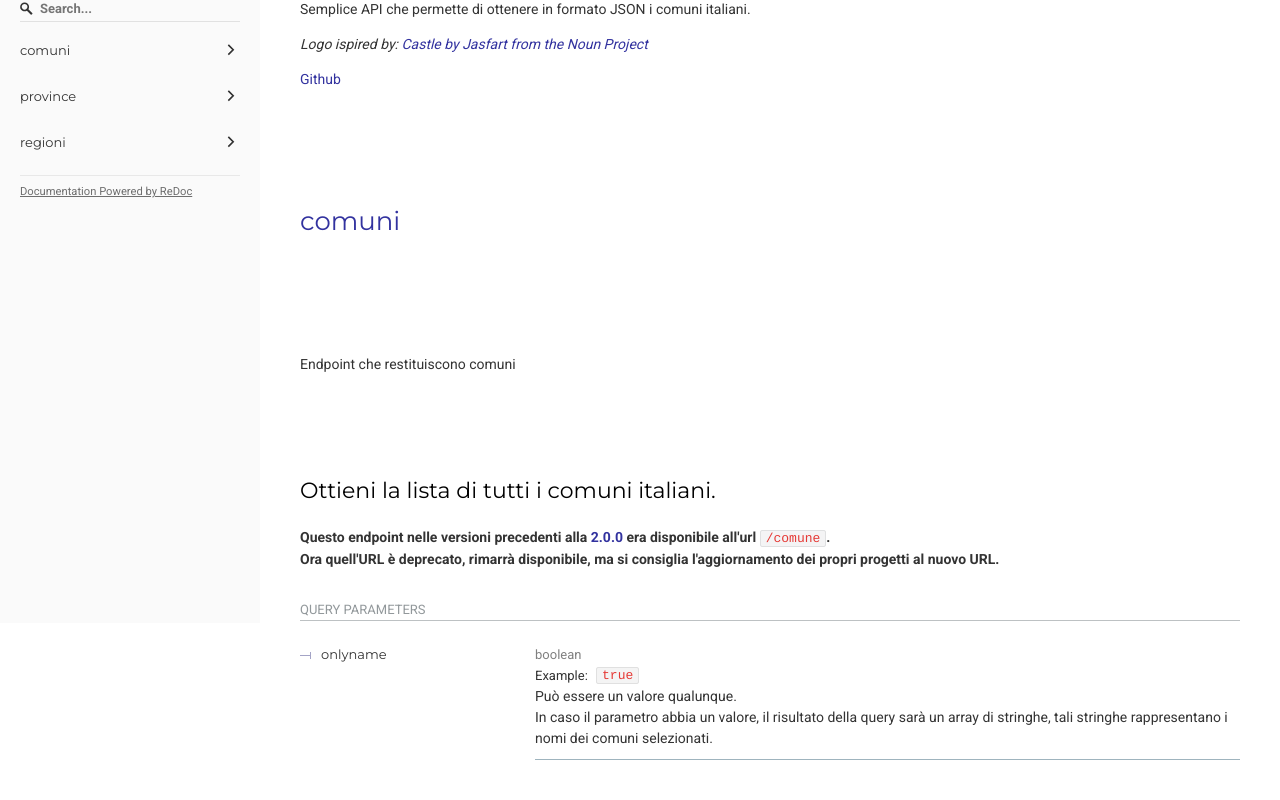
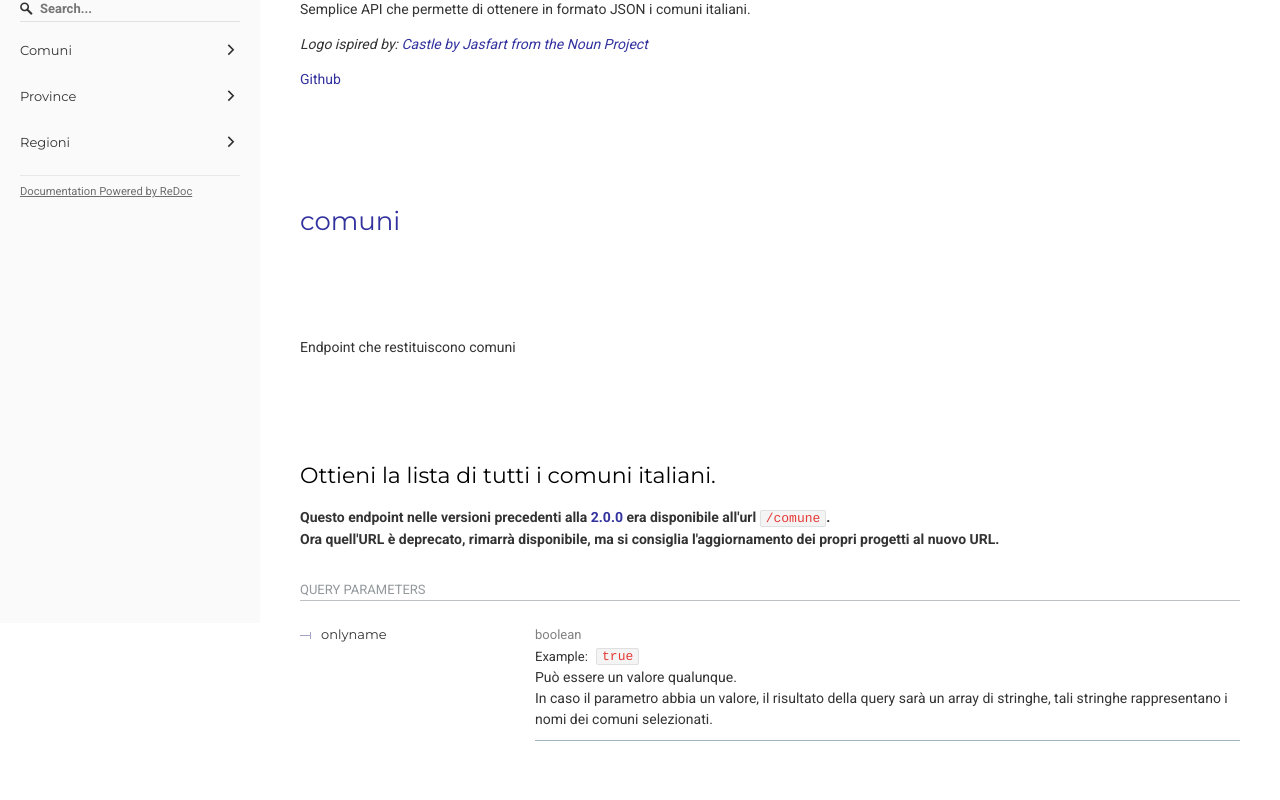
Before and after one commit to Samurai016/Comuni-ITA-legacy, a website: page docs/index.html in a window 1280 px wide. Shown: the part 177-977 px from the top of the page. Drawn offline with Linux system fonts and the light colour scheme.

Commit message:
Updated docs styling

```diff
--- /dev/null
+++ b/docs/css/style.css
@@ -0,0 +1,30 @@
+body{
+    margin: 0;
+    padding: 0;
+}
+
+body .sc-1ypz5kk-0{
+    padding: 40% 0;
+}
+
+.sc-6itmo6-0 {
+    padding-top: 10px;
+    padding-bottom: 0;
+}
+
+.shv3r-0 {
+    margin-bottom: 0;
+}
+
+.shv3r-1 {
+    margin: 10px 0;
+    margin-top: 20px;
+}
+
+.zr04gj-0 {
+    margin-top: 40px;
+}
+
+.sc-10atcbm-4 {
+    text-transform: capitalize;
+}
--- a/docs/index.html
+++ b/docs/index.html
@@ -29,7 +29,7 @@
     <meta property="og:image:height" content="554" />
 
     <link href="https://fonts.googleapis.com/css?family=Montserrat:300,400,700|Roboto:300,400,700" rel="stylesheet">
-    <style>body{margin: 0;padding: 0;}body .sc-1ypz5kk-0{padding: 40% 0;}</style>
+    <link href="./css/style.css" rel="stylesheet">
 </head>
 <body>
     <redoc spec-url="comuni-ita.json"></redoc>
```
